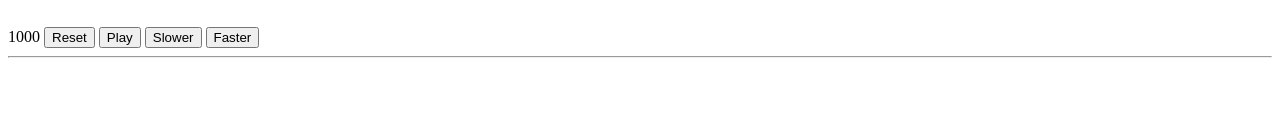
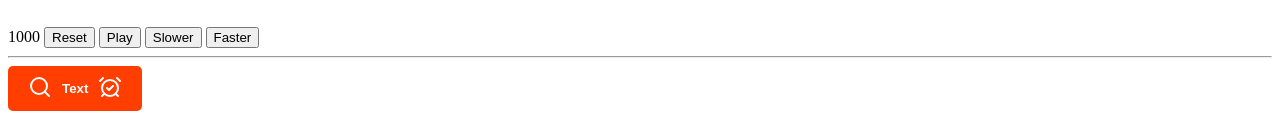
Before and after one commit to blackzarifa/svelte-course, a SvelteKit app: page / in a window 1280 px wide. Shown: the part 661-797 px from the top of the page. Built offline with nearby package versions, Linux system fonts and the light colour scheme.

Commit message:
add button to page

```diff
--- a/src/routes/+page.svelte
+++ b/src/routes/+page.svelte
@@ -1,4 +1,6 @@
 <script lang="ts">
+	import { Search, AlarmCheck } from '@lucide/svelte';
+	import Button from '$lib/components/Button.svelte';
 	import Counter from '$lib/components/Counter.svelte';
 	import DisplayName from '$lib/components/DisplayName.svelte';
 	import RandomNumber from '$lib/components/RandomNumber.svelte';
@@ -10,3 +12,12 @@
 <hr />
 <Counter />
 <hr />
+<Button>
+	{#snippet left()}
+		<Search />
+	{/snippet}
+	Text
+	{#snippet right()}
+		<AlarmCheck />
+	{/snippet}
+</Button>
```
